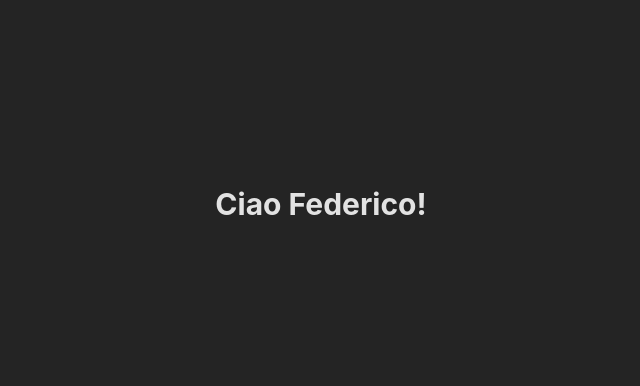
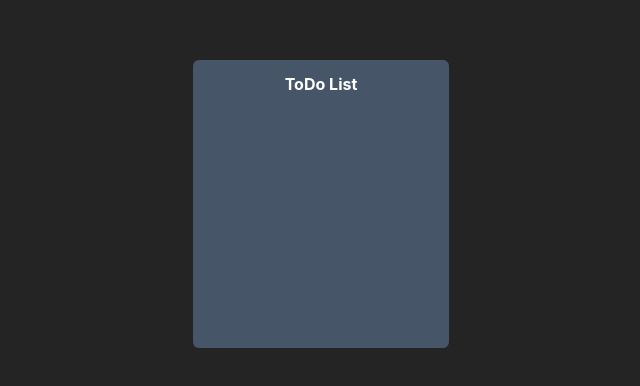
Before and after one commit to AiroldiFederico/ToDo-React, a React (Vite) app: page / in a window 1280 px wide. Shown: the part 196-582 px from the top of the page, without its empty margins (319-959 px from the left). Built offline with nearby package versions, Linux system fonts and the light colour scheme.

Commit message:
Struttura base

```diff
--- a/index.html
+++ b/index.html
@@ -4,7 +4,7 @@
     <meta charset="UTF-8" />
     <link rel="icon" type="image/svg+xml" href="" />
     <meta name="viewport" content="width=device-width, initial-scale=1.0" />
-    <title>React base</title>
+    <title>ToDo List</title>
   </head>
 
   <body>
--- a/src/App.jsx
+++ b/src/App.jsx
@@ -1,10 +1,15 @@
 import { useState } from "react";
 import "./style/App.css";
+
+//components:
+import MainComp from "./components/MainComp";
 
 function App() {
   return (
     <>
-      <p className="text-3xl font-bold">Ciao Federico!</p>
+      <div className=" w-screen h-screen justify-center flex items-center">
+        <MainComp></MainComp>
+      </div>
     </>
   );
 }
--- /dev/null
+++ b/src/components/MainComp.jsx
@@ -0,0 +1,7 @@
+export default function MainComp() {
+  return (
+    <div className="text-white w-64 bg-slate-600 h-72 text-center rounded-md p-3">
+      <h2 className="font-bold">ToDo List</h2>
+    </div>
+  );
+}
--- a/src/style/App.css
+++ b/src/style/App.css
@@ -1,6 +1,6 @@
-#root {
+/* #root {
   max-width: 1280px;
   margin: 0 auto;
   padding: 2rem;
   text-align: center;
-}
+} */
--- a/src/style/index.css
+++ b/src/style/index.css
@@ -17,10 +17,44 @@
   -moz-osx-font-smoothing: grayscale;
 }
 
-body {
+/* body {
   margin: 0;
   display: flex;
   place-items: center;
   min-width: 320px;
   min-height: 100vh;
+} */
+
+/* reset preset browser */
+* {
+  margin: 0;
+  padding: 0;
+  box-sizing: border-box;
+  scroll-behavior: smooth;
 }
+
+/* RESET LISTA - PALLINI CHE RIENTRANO NEL MAIN CENTRATO */
+li {
+  margin-left: 1em;
+}
+
+/* RESET TABELLA - LINEE TRA COLONNE */
+table {
+  border-spacing: 0;
+}
+
+/* PER NON INTERROMPERE IL FLUSSO CON FLOAT */
+.clearfix::after {
+  content: "";
+  clear: both;
+  display: table;
+}
+
+ul li {
+  list-style-type: none;
+}
+
+ul {
+  margin: 0;
+  padding: 0;
+}
```
